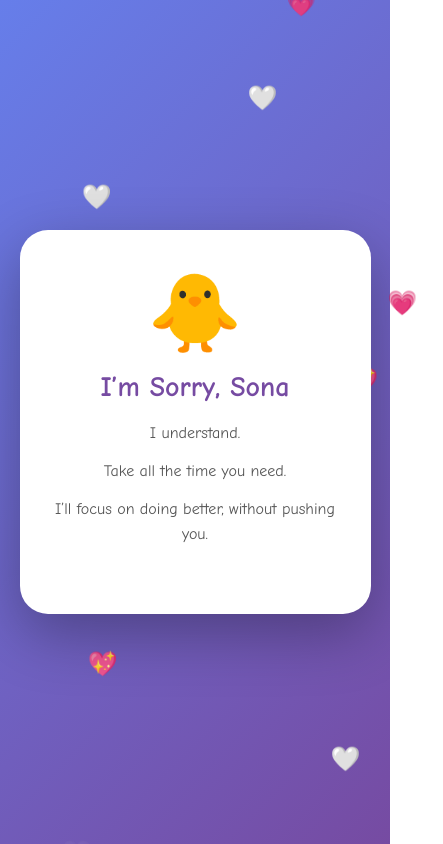
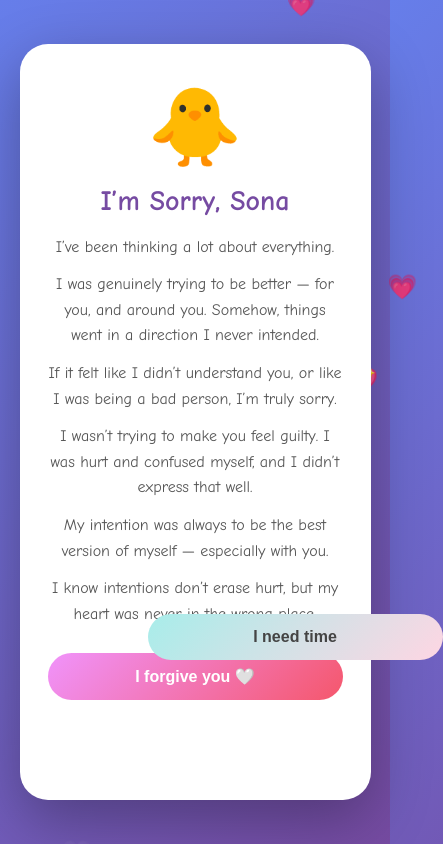
Before and after one commit to ParthChaturvedi07/SorrySona, a plain HTML site: page index.html in a window 390 px wide. Both pictures are taken after a click on the button "I need time". Shown: the whole page, 443 px wide, since content can reach past the window. Drawn offline with Linux system fonts and the light colour scheme.

Commit message:
Update index.html

```diff
--- a/index.html
+++ b/index.html
@@ -19,6 +19,7 @@ body {
     display: flex;
     justify-content: center;
     align-items: center;
+    overflow: hidden;
 }
 
 .hearts {
@@ -90,6 +91,7 @@ h1 {
     gap: 14px;
     justify-content: center;
     flex-wrap: wrap;
+    position: relative;
 }
 
 button {
@@ -99,7 +101,7 @@ button {
     font-size: 16px;
     font-weight: bold;
     cursor: pointer;
-    transition: transform 0.3s ease, opacity 0.3s ease;
+    transition: transform 0.35s ease;
 }
 
 #yesBtn {
@@ -110,15 +112,10 @@ button {
 #noBtn {
     background: linear-gradient(135deg, #a8edea, #fed6e3);
     color: #444;
+    position: relative;
 }
 
 .hidden { display: none; }
-
-/* Mobile swipe-away animation */
-.swipe-away {
-    transform: translate(var(--swipe-x), var(--swipe-y)) rotate(var(--swipe-r));
-    opacity: 0;
-}
 
 @media (max-width: 480px) {
     h1 { font-size: 28px; }
@@ -173,12 +170,6 @@ button {
         <p>I’ll keep working on being better — quietly and consistently.</p>
     </div>
 
-    <div class="message hidden" id="timeMessage">
-        <p>I understand.</p>
-        <p>Take all the time you need.</p>
-        <p>I’ll focus on doing better, without pushing you.</p>
-    </div>
-
     <div class="button-container" id="buttons">
         <button id="yesBtn">I forgive you 🤍</button>
         <button id="noBtn">I need time</button>
@@ -191,7 +182,6 @@ const yesBtn = document.getElementById('yesBtn');
 const noBtn = document.getElementById('noBtn');
 const initialMessage = document.getElementById('initialMessage');
 const forgivenMessage = document.getElementById('forgivenMessage');
-const timeMessage = document.getElementById('timeMessage');
 const buttons = document.getElementById('buttons');
 
 function createHeart() {
@@ -206,40 +196,24 @@ setInterval(createHeart, 400);
 
 /* Desktop hover dodge */
 if (window.matchMedia('(hover: hover)').matches) {
-    noBtn.addEventListener('mouseenter', () => {
-        const maxX = window.innerWidth - noBtn.offsetWidth - 20;
-        const maxY = window.innerHeight - noBtn.offsetHeight - 20;
-        noBtn.style.position = 'fixed';
-        noBtn.style.left = Math.random()*maxX + 'px';
-        noBtn.style.top = Math.random()*maxY + 'px';
-    });
+    noBtn.addEventListener('mouseenter', moveButton);
 }
 
-/* Mobile swipe-away on tap */
-noBtn.addEventListener('click', () => {
-    if (!window.matchMedia('(hover: hover)').matches) {
-        const directions = [
-            { x: '120vw', y: '0', r: '20deg' },
-            { x: '-120vw', y: '0', r: '-20deg' },
-            { x: '0', y: '-120vh', r: '0deg' }
-        ];
-        const d = directions[Math.floor(Math.random()*directions.length)];
-        noBtn.style.setProperty('--swipe-x', d.x);
-        noBtn.style.setProperty('--swipe-y', d.y);
-        noBtn.style.setProperty('--swipe-r', d.r);
-        noBtn.classList.add('swipe-away');
+/* Mobile tap dodge */
+noBtn.addEventListener('click', moveButton);
 
-        setTimeout(() => {
-            initialMessage.classList.add('hidden');
-            buttons.classList.add('hidden');
-            timeMessage.classList.remove('hidden');
-        }, 350);
-    } else {
-        initialMessage.classList.add('hidden');
-        buttons.classList.add('hidden');
-        timeMessage.classList.remove('hidden');
-    }
-});
+function moveButton() {
+    const directions = [
+        { x: 0, y: -120 },
+        { x: 0, y: 120 },
+        { x: -120, y: 0 },
+        { x: 120, y: 0 },
+        { x: 100, y: -100 },
+        { x: -100, y: 100 }
+    ];
+    const d = directions[Math.floor(Math.random()*directions.length)];
+    noBtn.style.transform = `translate(${d.x}px, ${d.y}px)`;
+}
 
 /* Forgive */
 yesBtn.addEventListener('click', () => {
```
